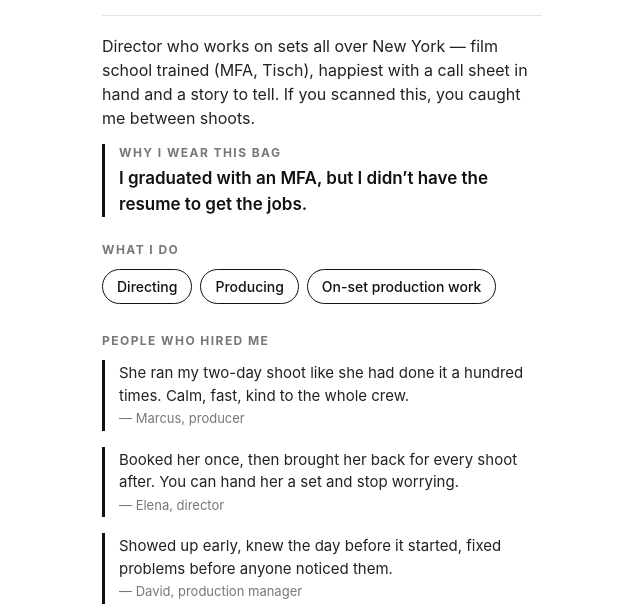
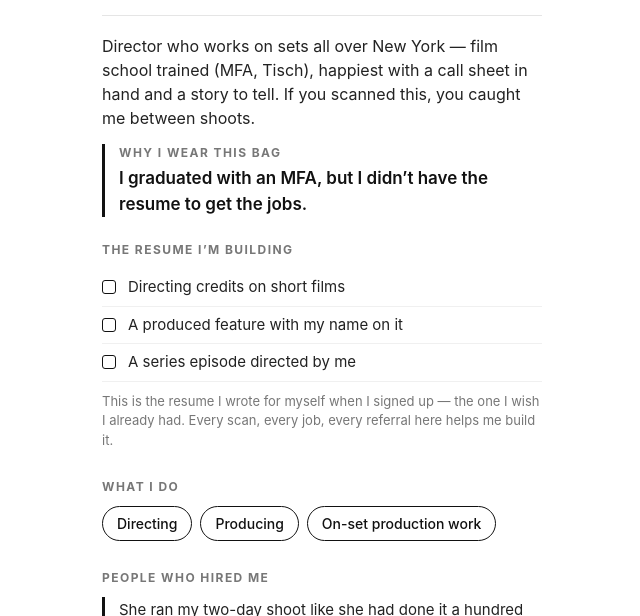
Before and after one commit to naghamosman/ayah-legal, a plain HTML site: page qr-bag.html in a window 1280 px wide. Shown: the part 184-800 px from the top of the page, without its empty margins (318-958 px from the left). Drawn offline with Linux system fonts and the light colour scheme.

Commit message:
Add 'The resume I'm building' section to QR bag profile

```diff
--- a/qr-bag.html
+++ b/qr-bag.html
@@ -80,6 +80,24 @@
     color: #777;
     margin-bottom: 4px;
   }
+  .building { margin-bottom: 28px; }
+  .building ul { list-style: none; }
+  .building li {
+    font-size: 15px;
+    color: #222;
+    padding: 7px 0 7px 26px;
+    position: relative;
+    border-bottom: 1px solid #f0f0f0;
+  }
+  .building li::before {
+    content: "";
+    position: absolute;
+    left: 0; top: 11px;
+    width: 12px; height: 12px;
+    border: 1.5px solid #111;
+    border-radius: 3px;
+  }
+  .building .note { font-size: 13px; color: #777; margin-top: 10px; }
   h2 {
     font-size: 12px;
     font-weight: 700;
@@ -157,6 +175,16 @@
 
   <p class="story"><span class="why">Why I wear this bag</span>I graduated with an MFA, but I didn&rsquo;t have the resume to get the jobs.</p>
 
+  <div class="building">
+    <h2>The resume I&rsquo;m building</h2>
+    <ul>
+      <li>Directing credits on short films</li>
+      <li>A produced feature with my name on it</li>
+      <li>A series episode directed by me</li>
+    </ul>
+    <p class="note">This is the resume I wrote for myself when I signed up &mdash; the one I wish I already had. Every scan, every job, every referral here helps me build it.</p>
+  </div>
+
   <h2>What I do</h2>
   <div class="chips">
     <span class="chip">Directing</span>
```
